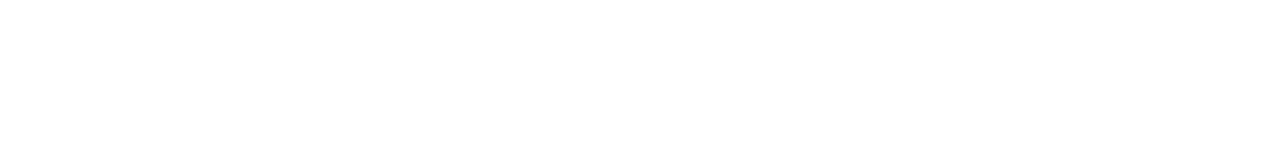
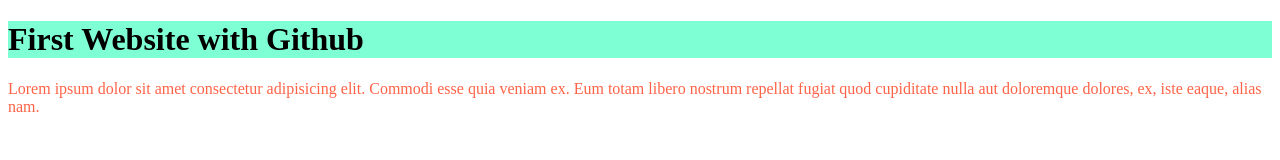
Before and after one commit to rahathossainn/first-git-repo, a plain HTML site: page index.html in a window 1280 px wide. Drawn offline with Linux system fonts and the light colour scheme.

Commit message:
added first blog

```diff
--- a/index.html
+++ b/index.html
@@ -4,8 +4,13 @@
     <meta charset="UTF-8">
     <meta name="viewport" content="width=device-width, initial-scale=1.0">
     <title>My First Ever Git Repo</title>
+    <link rel="stylesheet" href="style/gitsite.css">
 </head>
 <body>
+    <h1>First Website with Github</h1>
+    <div>
+        <p>Lorem ipsum dolor sit amet consectetur adipisicing elit. Commodi esse quia veniam ex. Eum totam libero nostrum repellat fugiat quod cupiditate nulla aut doloremque dolores, ex, iste eaque, alias nam.</p>
+    </div>
 
 </body>
 </html>
--- /dev/null
+++ b/style/gitsite.css
@@ -0,0 +1,6 @@
+h1{
+    background-color: aquamarine;
+}
+div{
+    color: tomato;
+}
```
